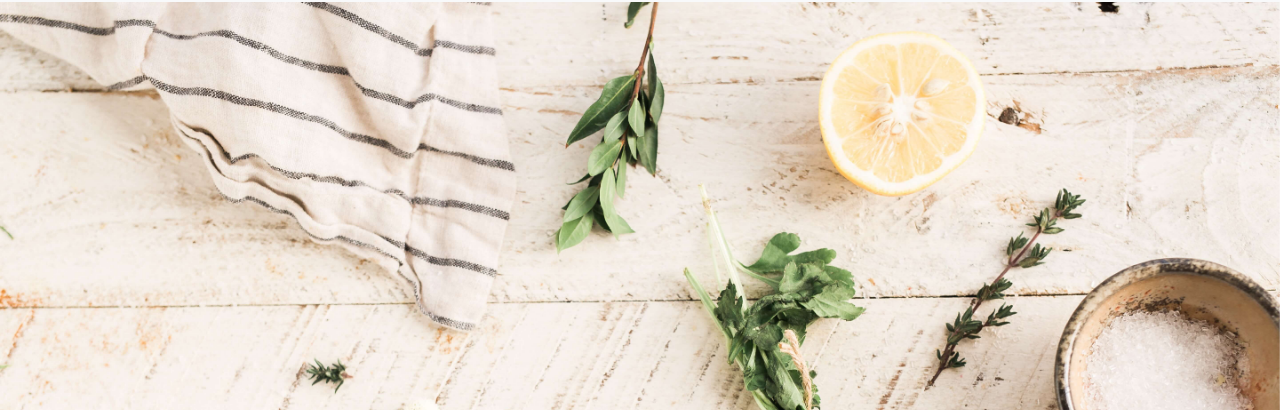
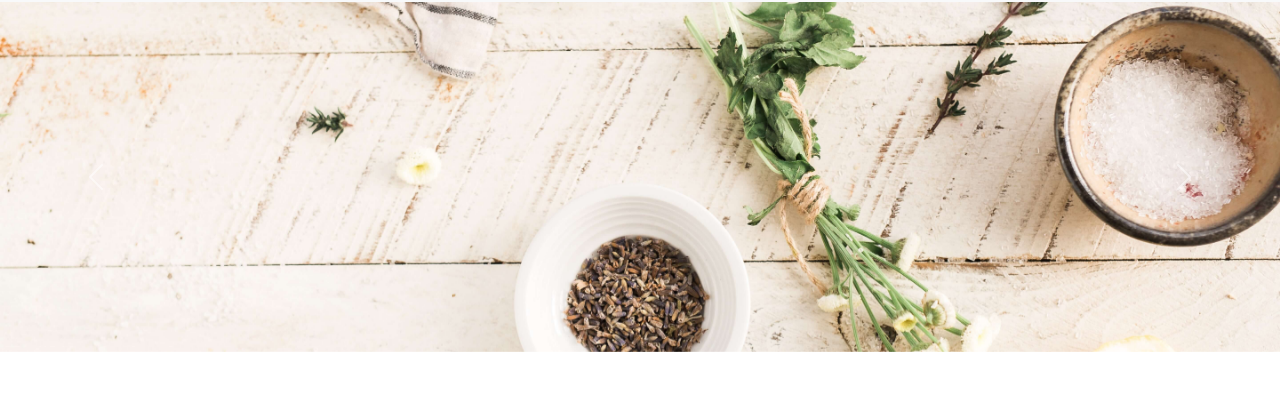
Before and after one commit to Crusiris/naturalCosmetics, a plain HTML site: page index.html in a window 1280 px wide. Shown: the part 54-464 px from the top of the page. Drawn offline with nearby package versions, Linux system fonts and the light colour scheme.

Commit message:
apuntando bien al archivo de css

```diff
--- a/index.html
+++ b/index.html
@@ -4,9 +4,9 @@
     <meta charset="UTF-8">
     <meta http-equiv="X-UA-Compatible" content="IE=edge">
     <meta name="viewport" content="width=device-width, initial-scale=1.0">
-    <title>Pagina web </title>
+    <title>Natural cosmetics</title>
     <link href="https://cdn.jsdelivr.net/npm/bootstrap@5.3.0-alpha1/dist/css/bootstrap.min.css" rel="stylesheet" integrity="sha384-GLhlTQ8iRABdZLl6O3oVMWSktQOp6b7In1Zl3/Jr59b6EGGoI1aFkw7cmDA6j6gD" crossorigin="anonymous">
-    <link rel="stylesheet" href="css/index.css">
+    <link rel="stylesheet" href="css/style.css">
 </head>
 <body class="main">
     <header>
```
